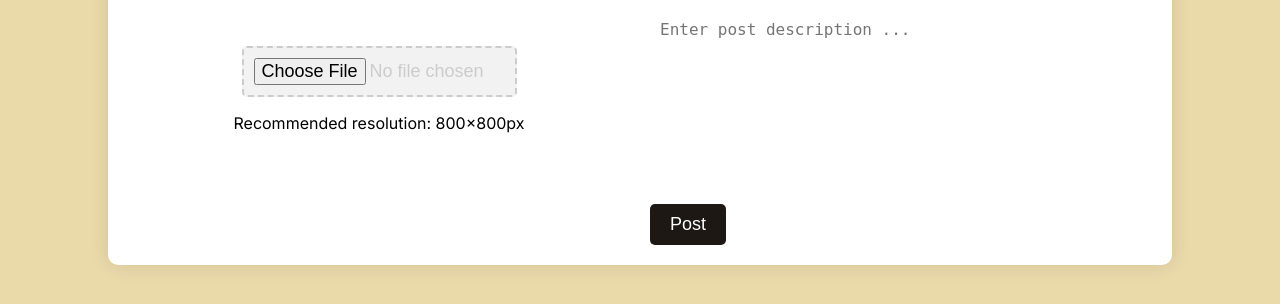
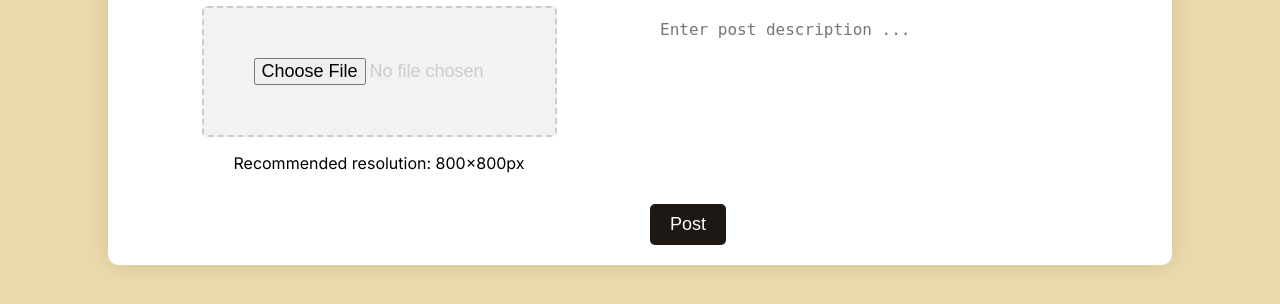
Before and after one commit to harshu555-4999/project_pin, a Django app: template templates/upload.html in a window 1280 px wide. Shown: the part 165-469 px from the top of the page. Run offline with Django 4.2, Linux system fonts and the light colour scheme; the template is opened without the code that fills it, so the values that code supplies are empty.

Commit message:
Update upload.css

```diff
--- a/static/css/upload.css
+++ b/static/css/upload.css
@@ -185,7 +185,7 @@ textarea {
 }
 
 .temp .up-btn {
-    padding: 10px;
+    padding: 50px;
     font-size: 18px;
 }
 
```
